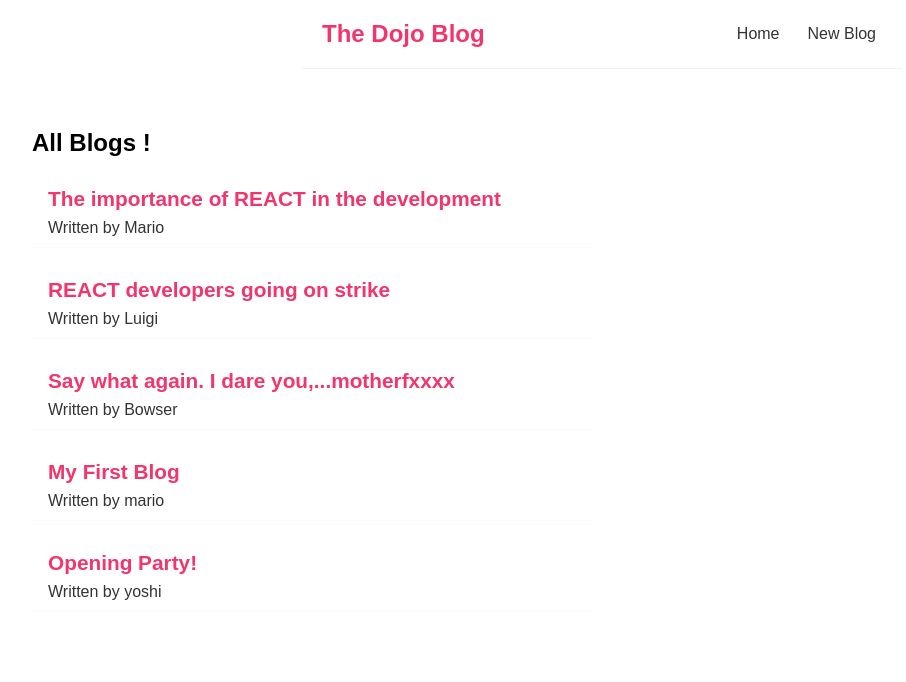
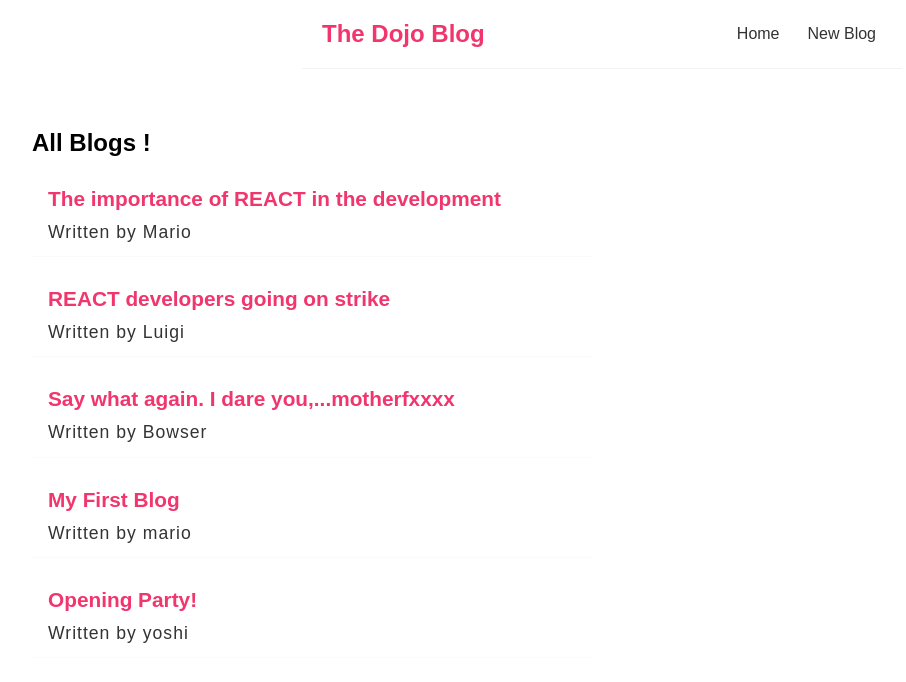
Before and after one commit to Im-Hassan-wd/Blog-App, a React (Create React App) app: page / in a window 1280 px wide. Shown: the top 682 px of the page, without its empty margins (38-944 px from the left). Built offline with nearby package versions, Linux system fonts and the light colour scheme; data requests are answered from the project's data file.

Commit message:
styling things up

```diff
--- a/src/index.css
+++ b/src/index.css
@@ -147,3 +147,10 @@
   padding: 20px 0;
   max-width: 400px;
 }
+
+.content p {
+  font-size: 1.1rem;
+  max-width: 250px;
+  line-height: 1.7rem;
+  letter-spacing: 1px;
+}
```
